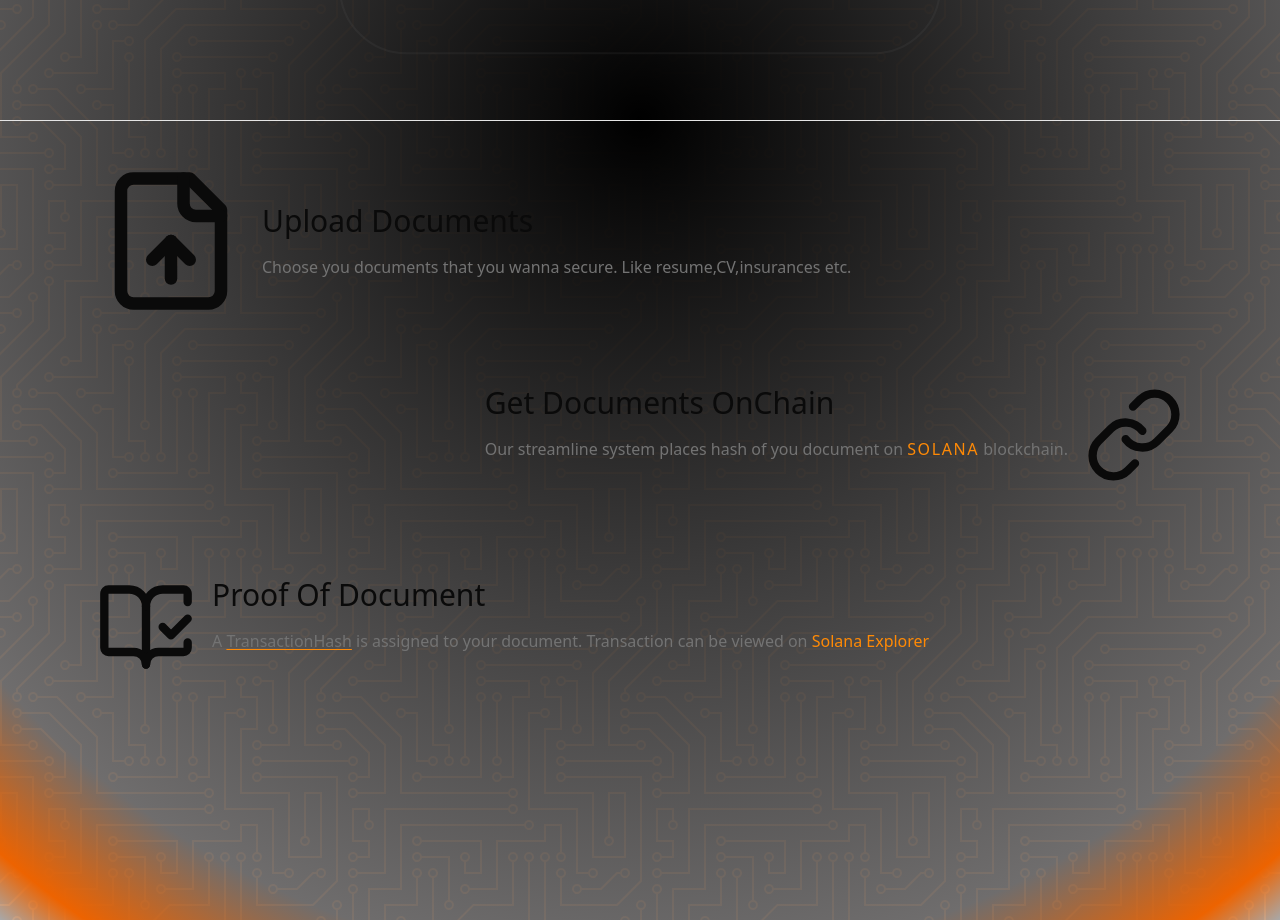
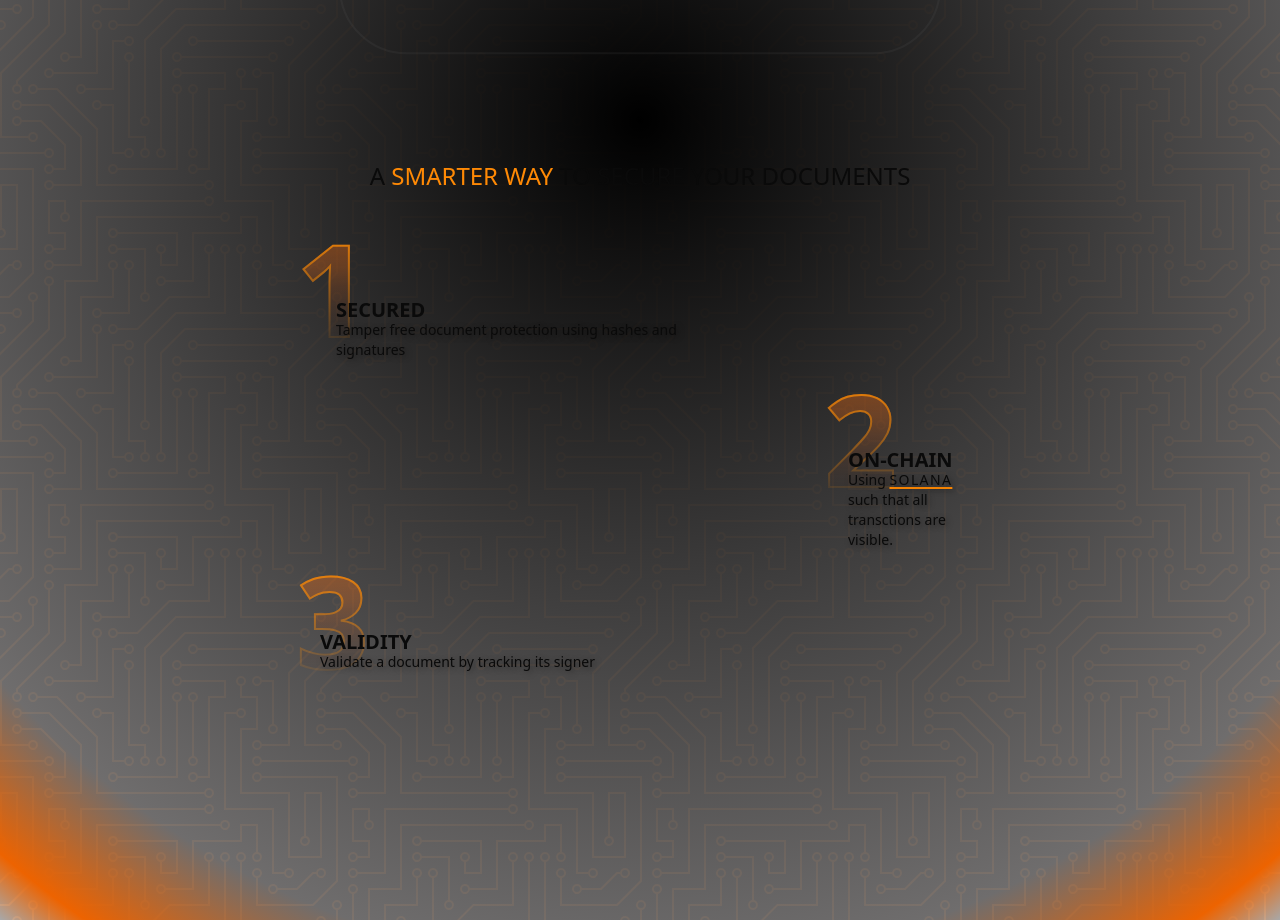
Before and after one commit to kotiyalashwin/blockvault, a Next.js app: page / in a window 1280 px wide. Shown: the part 680-1600 px from the top of the page. Built offline with nearby package versions, Linux system fonts and the light colour scheme; what @solana/wallet-adapter-react, @solana/wallet-adapter-react-ui would draw is missing.

Commit message:
workflow modify

```diff
--- a/app/globals.css
+++ b/app/globals.css
@@ -119,6 +119,13 @@
   body {
     @apply bg-background text-foreground;
   }
+
+  .font-outline-2 {
+    -webkit-text-stroke: 2px oklch(75% 0.183 55.934);
+  }
+  .font-outline-4 {
+    -webkit-text-stroke: 4px orange;
+  }
 }
 
 /* .hero-gradient {
@@ -169,3 +176,12 @@
   outline: none;
   box-shadow: 0 0 0 2px rgba(249, 115, 22, 0.6);
 }
+
+.p-bg::before {
+  content: "";
+  position: absolute;
+  inset: 0;
+  background-color: rgba(0, 0, 0, 0.4); /* semi-transparent background */
+  border-radius: 0.5rem; /* optional */
+  z-index: -1;
+}
--- a/components/herosection.tsx
+++ b/components/herosection.tsx
@@ -12,7 +12,7 @@ export const HeroSection = () => {
           <Lock absoluteStrokeWidth size={800} />{" "}
           {/* Use the Lucide Lock icon */}
         </div>
-        <div className="max-w-7xl h-screen flex flex-col justify-evenly ">
+        <div className="max-w-7xl h-screen flex flex-col justify-center ">
           {/* <motion.div
             initial={{ y: 10, opacity: 0, filter: "blur(10px)" }}
             animate={{ y: 0, opacity: 1, filter: "blur(0px)" }}
@@ -29,7 +29,7 @@ export const HeroSection = () => {
             initial={{ filter: "blur(10px)" }}
             animate={{ filter: "blur(0px)" }}
             transition={{ ease: "easeIn", duration: 0.25 }}
-            className="container h-full flex flex-col items-center justify-center"
+            className="h-full flex flex-col items-center justify-center gap-8"
           >
             <h1 className="text-neutral-400 text-center ">#securedocs</h1>
             <h1 className="text-5xl text-center tracking-widest">
--- a/components/workflow.tsx
+++ b/components/workflow.tsx
@@ -3,9 +3,99 @@ import { BookOpenCheck, FileUp, Link } from "lucide-react";
 
 export default function WorkFlow() {
   return (
-    <div className="h-screen flex overflow-hidden justify-cente flex-col border-t pt-10 space-y-8 items-center ">
+    <div className="h-screen flex overflow-hidden justify-center    pt-10 space-y-8  ">
+      <div className="w-full max-w-3xl">
+        <div className="flex flex-col min-h-screen justify-start">
+          <h1 className="text-2xl text-center">
+            A <span className="text-orange-400">SMARTER WAY</span> TO SECURE
+            YOUR DOCUMENTS
+          </h1>
+
+          <div className="flex  flex-col justify-evenly  h-full ">
+            <motion.div
+              initial={{ x: -50, opacity: 0 }}
+              whileInView={{ x: 0, opacity: 1, borderColor: "orchid" }}
+              transition={{ duration: 0.75 }}
+              className="flex flex-row justify-start w-full px-10 mt-8 min-h-[150px] relative"
+            >
+              <div className="relative  w-full ">
+                <div className="absolute md:text-9xl text-7xl text-transparent  font-bold bg-gradient-to-b from-35% from-[#F26B11]/45 to-[#401F0E]/45 bg-clip-text font-outline-2 [mask-image:linear-gradient(to_bottom,black,transparent)] [mask-size:100%_100%] [mask-repeat:no-repeat]">
+                  1
+                </div>
+                <div
+                  className="absolute inset-0 font-bold  top-12 left-10 md:top-18
+               text-xl"
+                >
+                  SECURED
+                </div>
+                <p
+                  className="absolute top-14 left-10 w-[50%]  text-sm mt-4 md:top-20 "
+                  style={{ textShadow: "2px 2px 6px rgba(0, 0, 0, 0.4)" }}
+                >
+                  Tamper free document protection using hashes and signatures
+                </p>
+              </div>
+            </motion.div>
+
+            <motion.div
+              initial={{ x: +50, opacity: 0 }}
+              whileInView={{ x: 0, opacity: 1, borderColor: "orchid" }}
+              transition={{ duration: 0.5, delay: 0.5 }}
+              className="flex flex-row justify-end  w-full px-10 min-h-[150px] relative"
+            >
+              <div className="relative w-[160px] ">
+                <div className="absolute md:text-9xl text-7xl text-transparent  font-bold bg-gradient-to-b from-35% from-[#F26B11]/45 to-[#401F0E]/45 bg-clip-text font-outline-2 [mask-image:linear-gradient(to_bottom,black,transparent)] [mask-size:100%_100%] [mask-repeat:no-repeat]">
+                  2
+                </div>
+                <div
+                  className="absolute inset-0 font-bold md:top-18  top-12 left-6
+               text-xl"
+                >
+                  ON-CHAIN
+                </div>
+                <p
+                  className="absolute top-14 left-6 md:top-20   text-sm mt-4 "
+                  style={{ textShadow: "2px 2px 6px rgba(0, 0, 0, 0.4)" }}
+                >
+                  Using{" "}
+                  <span className="tracking-widest underline decoration-orange-400 underline-offset-2 decoration-2">
+                    SOLANA
+                  </span>{" "}
+                  such that all transctions are visible.
+                </p>
+              </div>
+            </motion.div>
+
+            <motion.div
+              initial={{ x: -50, opacity: 0 }}
+              whileInView={{ x: 0, opacity: 1, borderColor: "orchid" }}
+              transition={{ duration: 0.5, delay: 1 }}
+              className="flex flex-row justify-start w-full px-10 mt-8 min-h-[150px] relative"
+            >
+              <div className="relative  w-full ">
+                <div className="absolute md:text-9xl text-7xl text-transparent  font-bold bg-gradient-to-b from-35% from-[#F26B11]/45 to-[#401F0E]/45 bg-clip-text font-outline-2 [mask-image:linear-gradient(to_bottom,black,transparent)] [mask-size:100%_100%] [mask-repeat:no-repeat]">
+                  3
+                </div>
+                <div
+                  className="absolute inset-0 font-bold   top-12 left-6
+                  md:top-18
+               text-xl"
+                >
+                  VALIDITY
+                </div>
+                <p
+                  className="absolute top-14 left-6 w-[50%]  text-sm mt-4 md:top-20 "
+                  style={{ textShadow: "2px 2px 6px rgba(0, 0, 0, 0.4)" }}
+                >
+                  Validate a document by tracking its signer
+                </p>
+              </div>
+            </motion.div>
+          </div>
+        </div>
+      </div>
       {/* <h1 className="text-3xl">WorkFlow</h1> */}
-      <motion.div
+      {/* <motion.div
         className="max-w-xl   h-[20vh] lg:max-w-6xl w-full p-8 flex gap-4 justify-start items-center"
         initial={{ x: -50, opacity: 0 }}
         whileInView={{ x: 0, opacity: 1, borderColor: "orchid" }}
@@ -62,7 +152,7 @@ export default function WorkFlow() {
             </a>
           </p>
         </div>
-      </motion.div>
+      </motion.div> */}
     </div>
   );
 }
```
